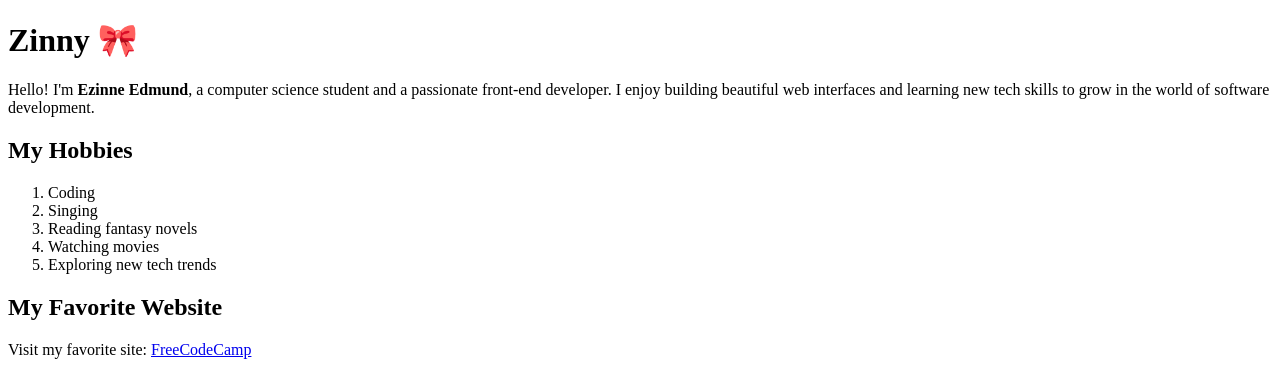
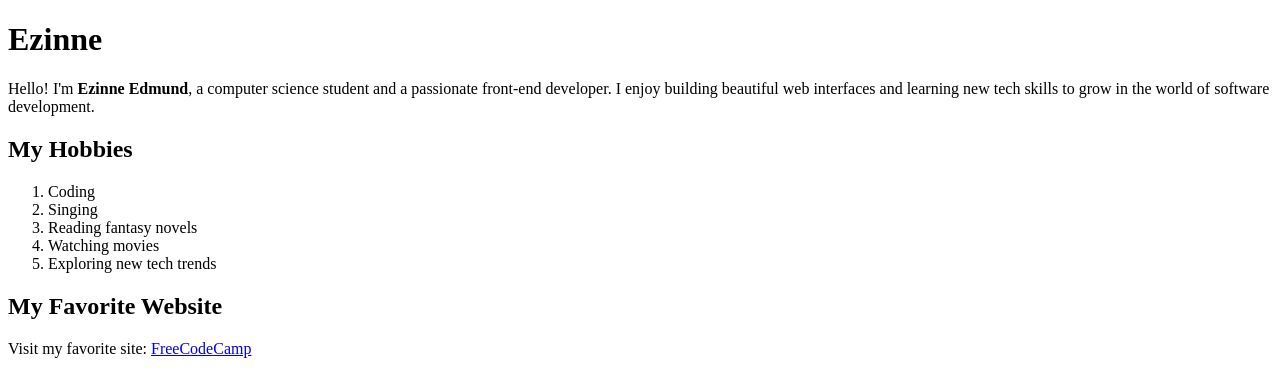
Before and after one commit to ZinnyEdmund/Simple-profile, a plain HTML site: page Index.html in a window 1280 px wide. Shown: the top 374 px of the page. Drawn offline with Linux system fonts and the light colour scheme.

Commit message:
Update Index.html

```diff
--- a/Index.html
+++ b/Index.html
@@ -7,7 +7,7 @@
 </head>
 <body>
     <!-- Your Name -->
-    <h1>Zinny 🎀</h1>
+    <h1>Ezinne</h1>
 
     <!-- Short Bio -->
     <p>Hello! I'm <strong>Ezinne Edmund</strong>, a computer science student and a passionate front-end developer. I enjoy building beautiful web interfaces and learning new tech skills to grow in the world of software development.</p>
```
